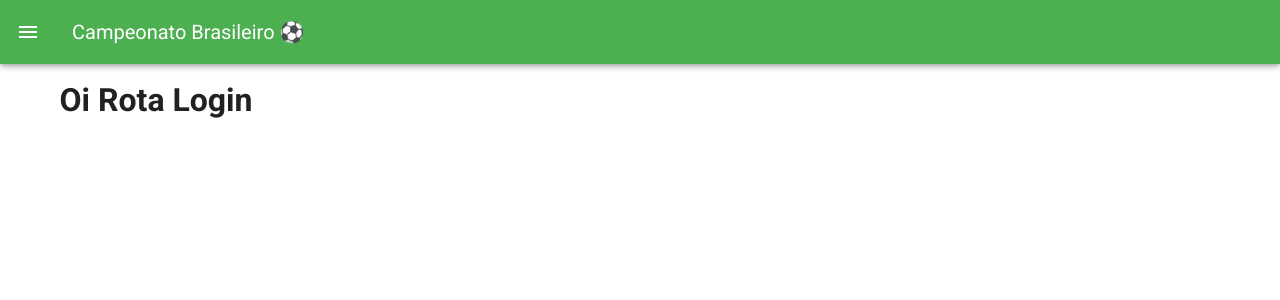
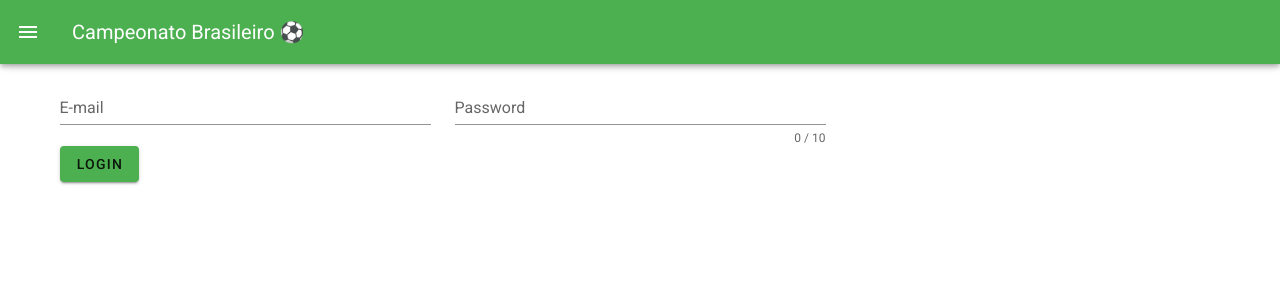
Before and after one commit to naomiakashut/projeto-luna, a Vue app: page /login in a window 1280 px wide. Shown: the top 300 px of the page. Built offline with nearby package versions, Linux system fonts and the light colour scheme.

Commit message:
Login Page

```diff
--- a/src/views/LoginView.vue
+++ b/src/views/LoginView.vue
@@ -1,13 +1,64 @@
 <template>
-	<h1>Oi Rota Login</h1>
+  <v-form v-model="valid">
+      <v-row>
+				<v-col
+          cols="12"
+          md="4"
+        >
+          <v-text-field
+            v-model="email"
+            :rules="emailRules"
+            label="E-mail"
+            required
+          ></v-text-field>
+        </v-col>
+
+        <v-col
+          cols="12"
+          md="4"
+        >
+          <v-text-field
+            v-model="password"
+            :rules="passwordRules"
+            :counter="10"
+            label="Password"
+            required
+          ></v-text-field>
+        </v-col>
+
+      </v-row>
+		<v-btn
+			class="btn-login"
+			color="green"
+			type="submit"
+			elevation="2"
+			to="/home"
+		>Login</v-btn>
+	</v-form>
 </template>
 
 <script>
-export default {
-
-}
+  export default {
+    data: () => ({
+      valid: false,
+      firstname: '',
+      password: '',
+      passwordRules: [
+        v => !!v || 'Password is required',
+        v => v.length <= 10 || 'Password must be less than 10 characters',
+      ],
+      email: '',
+      emailRules: [
+        v => !!v || 'E-mail is required',
+        v => /.+@.+/.test(v) || 'E-mail must be valid',
+      ],
+    }),
+  }
 </script>
 
-<style>
+<style scoped>
+	.btn-login {
+		color: white;
+	}
 
 </style>
```
